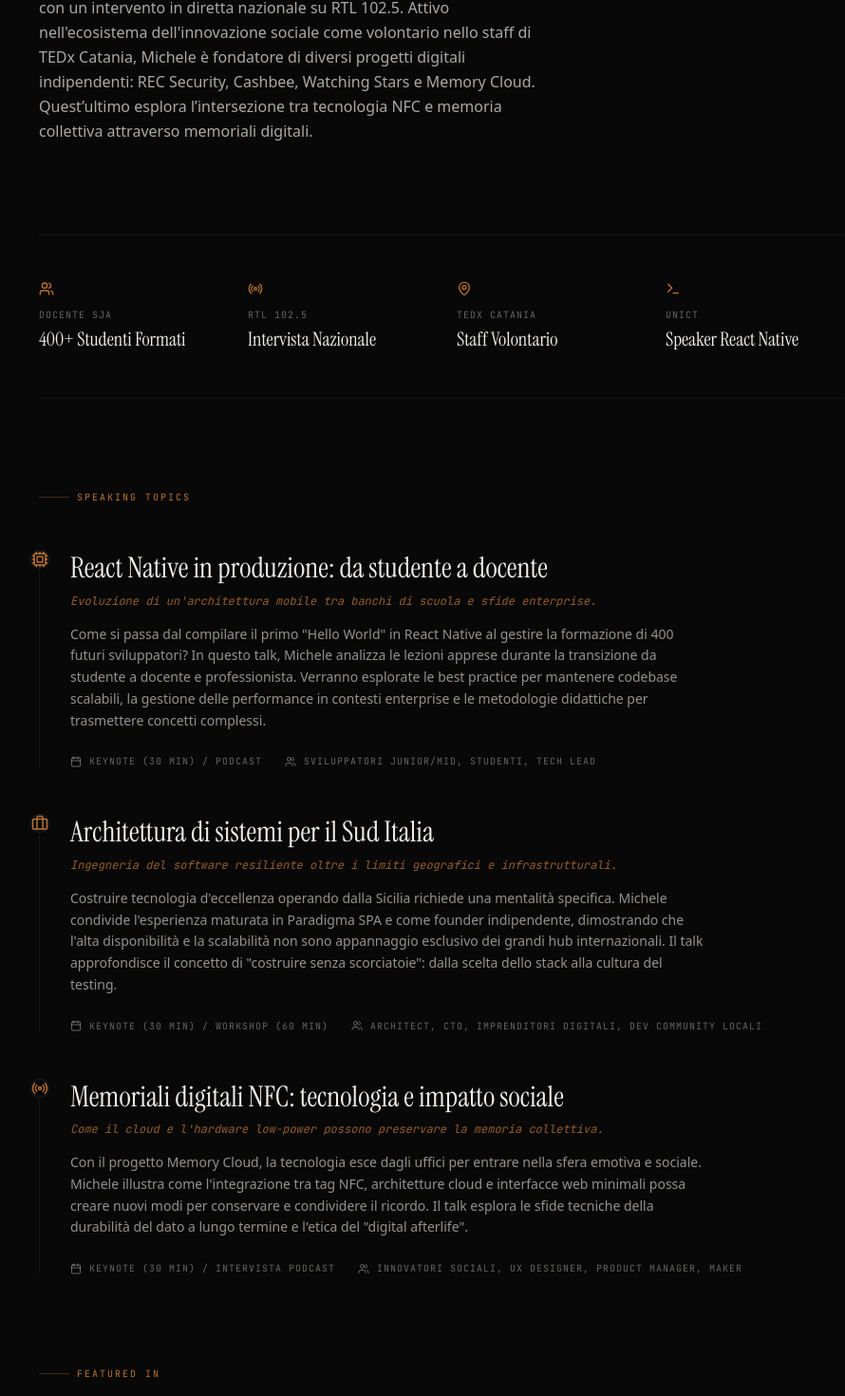
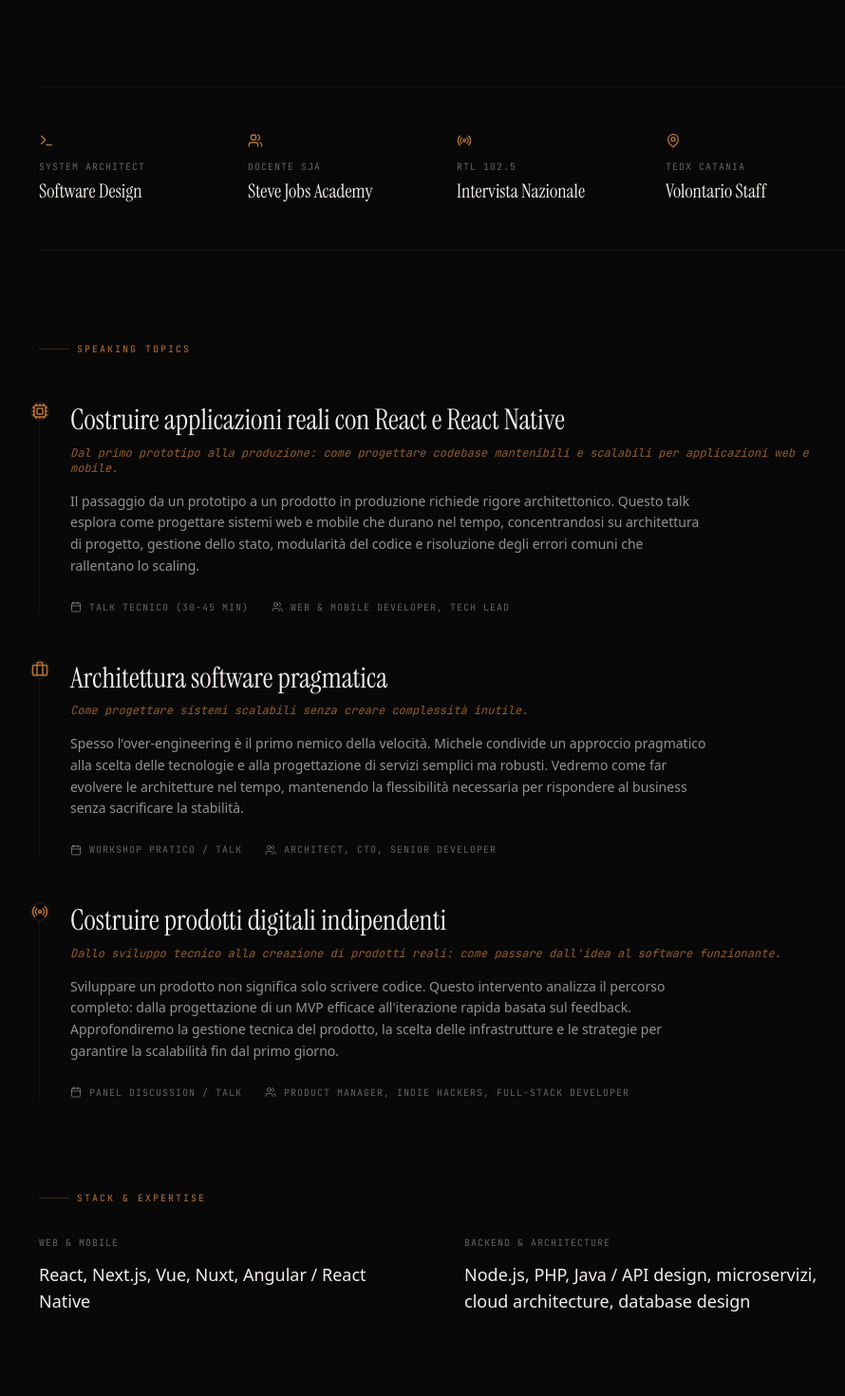
Before and after one commit to Flame0510/micheletornello.com, a Next.js app: page /speaker in a window 1280 px wide. Shown: the part 1178-2648 px from the top of the page at 95% size, without its empty margins (175-1065 px from the left). Built offline with nearby package versions, Linux system fonts and the light colour scheme.

Commit message:
feat: update speaker page + skills with approved media kit

```diff
--- a/src/app/page.tsx
+++ b/src/app/page.tsx
@@ -68,10 +68,10 @@ export default function HomePage() {
   const [isMenuOpen, setIsMenuOpen] = useState(false);
 
   const statusRows = [
-    { label: '3+ anni produzione', state: 'VERIFIED' },
-    { label: '400+ dev formati', state: 'CONFIRMED' },
-    { label: '4 sistemi live', state: 'ACTIVE' },
-    { label: '<50ms target', state: 'ON TARGET' },
+    { label: 'System Architect', state: 'VERIFIED' },
+    { label: 'Docente SJA', state: 'CONFIRMED' },
+    { label: 'Intervistato RTL 102.5', state: 'ACTIVE' },
+    { label: 'Founder Indipendente', state: 'ON TARGET' },
   ];
 
   const timeline = [
@@ -386,18 +386,18 @@ export default function HomePage() {
           <div className="svcGrid">
             <div className="svcCol">
               <p className="svcCode">[SVC-01]</p>
-              <p className="svcTitle">ARCHITETTURA</p>
-              <p className="svcBody">Sistemi scalabili, microservizi, infrastruttura cloud.</p>
+              <p className="svcTitle">WEB & MOBILE</p>
+              <p className="svcBody">React, Next.js, Vue, Nuxt, Angular, React Native.</p>
             </div>
             <div className="svcCol">
               <p className="svcCode">[SVC-02]</p>
-              <p className="svcTitle">SVILUPPO</p>
-              <p className="svcBody">TypeScript, PHP, React, Next.js, API.</p>
+              <p className="svcTitle">BACKEND</p>
+              <p className="svcBody">Node.js, PHP, Java, API design, microservizi.</p>
             </div>
             <div className="svcCol">
               <p className="svcCode">[SVC-03]</p>
-              <p className="svcTitle">FORMAZIONE</p>
-              <p className="svcBody">SJA, 400+ studenti, Systems thinking.</p>
+              <p className="svcTitle">ARCHITECTURE</p>
+              <p className="svcBody">Cloud architecture, database design, scalability.</p>
             </div>
           </div>
 
--- a/src/app/speaker/page.tsx
+++ b/src/app/speaker/page.tsx
@@ -28,42 +28,42 @@ const mono = JetBrains_Mono({
 
 // Content
 const bio = {
-  short: "Michele Tornello, classe 2001, è System Architect, docente presso la Steve Jobs Academy e speaker specializzato in React Native. Già intervistato da RTL 102.5, coordina lo staff tecnico di TEDx Catania. Coniuga lo sviluppo di architetture scalabili per Paradigma SPA alla creazione di memoriali digitali e sistemi di sicurezza evoluti.",
-  long: "Nato a Catania nel 2001, Michele Tornello ha trasformato una passione precoce per il codice in un percorso professionale d’impatto. Formatosi alla Steve Jobs Academy (SJA), viene assunto a tempo indeterminato nel 2022 da Paradigma SPA, partner di Confindustria Catania, dove opera come System Architect su piattaforme web scalabili. La sua dedizione al trasferimento di competenze lo porta nel 2024 a tornare in SJA in veste di docente, formando oltre 400 studenti sulle moderne architetture software. Nello stesso anno, consolida la sua presenza nel circuito dello speaking come relatore su React Native presso l'Università di Catania e con un intervento in diretta nazionale su RTL 102.5. Attivo nell'ecosistema dell'innovazione sociale come volontario nello staff di TEDx Catania, Michele è fondatore di diversi progetti digitali indipendenti: REC Security, Cashbee, Watching Stars e Memory Cloud. Quest’ultimo esplora l’intersezione tra tecnologia NFC e memoria collettiva attraverso memoriali digitali."
+  short: "Michele Tornello è System Architect, sviluppatore full-stack e docente presso la Steve Jobs Academy. Lavora alla progettazione di architetture scalabili per applicazioni web e mobile e sviluppa prodotti digitali indipendenti. È stato intervistato da RTL 102.5 e partecipa attivamente alla community tecnologica italiana.",
+  long: "Michele Tornello è System Architect, sviluppatore full-stack e docente presso la Steve Jobs Academy. Si occupa della progettazione di architetture software scalabili e dello sviluppo di applicazioni web e mobile utilizzate in contesti reali.\n\nLavora con tecnologie moderne dell'ecosistema JavaScript come React, Next.js e React Native, oltre ad avere esperienza con Angular, Vue, Nuxt, PHP e Java. Parallelamente allo sviluppo professionale si dedica alla formazione di nuovi programmatori, contribuendo alla crescita della nuova generazione di sviluppatori.\n\nHa sviluppato diversi progetti digitali indipendenti e partecipa attivamente alla community tecnologica italiana. È stato intervistato da RTL 102.5 e ha collaborato come volontario con TEDx Catania."
 };
 
 const topics = [
   {
-    title: "React Native in produzione: da studente a docente",
-    subtitle: "Evoluzione di un'architettura mobile tra banchi di scuola e sfide enterprise.",
-    abstract: "Come si passa dal compilare il primo \"Hello World\" in React Native al gestire la formazione di 400 futuri sviluppatori? In questo talk, Michele analizza le lezioni apprese durante la transizione da studente a docente e professionista. Verranno esplorate le best practice per mantenere codebase scalabili, la gestione delle performance in contesti enterprise e le metodologie didattiche per trasmettere concetti complessi.",
-    format: "Keynote (30 min) / Podcast",
-    target: "Sviluppatori Junior/Mid, Studenti, Tech Lead",
+    title: "Costruire applicazioni reali con React e React Native",
+    subtitle: "Dal primo prototipo alla produzione: come progettare codebase mantenibili e scalabili per applicazioni web e mobile.",
+    abstract: "Il passaggio da un prototipo a un prodotto in produzione richiede rigore architettonico. Questo talk esplora come progettare sistemi web e mobile che durano nel tempo, concentrandosi su architettura di progetto, gestione dello stato, modularità del codice e risoluzione degli errori comuni che rallentano lo scaling.",
+    format: "Talk tecnico (30-45 min)",
+    target: "Web & Mobile Developer, Tech Lead",
     icon: <Cpu className="w-5 h-5" />
   },
   {
-    title: "Architettura di sistemi per il Sud Italia",
-    subtitle: "Ingegneria del software resiliente oltre i limiti geografici e infrastrutturali.",
-    abstract: "Costruire tecnologia d'eccellenza operando dalla Sicilia richiede una mentalità specifica. Michele condivide l'esperienza maturata in Paradigma SPA e come founder indipendente, dimostrando che l'alta disponibilità e la scalabilità non sono appannaggio esclusivo dei grandi hub internazionali. Il talk approfondisce il concetto di \"costruire senza scorciatoie\": dalla scelta dello stack alla cultura del testing.",
-    format: "Keynote (30 min) / Workshop (60 min)",
-    target: "Architect, CTO, Imprenditori digitali, Dev Community locali",
+    title: "Architettura software pragmatica",
+    subtitle: "Come progettare sistemi scalabili senza creare complessità inutile.",
+    abstract: "Spesso l'over-engineering è il primo nemico della velocità. Michele condivide un approccio pragmatico alla scelta delle tecnologie e alla progettazione di servizi semplici ma robusti. Vedremo come far evolvere le architetture nel tempo, mantenendo la flessibilità necessaria per rispondere al business senza sacrificare la stabilità.",
+    format: "Workshop pratico / Talk",
+    target: "Architect, CTO, Senior Developer",
     icon: <Briefcase className="w-5 h-5" />
   },
   {
-    title: "Memoriali digitali NFC: tecnologia e impatto sociale",
-    subtitle: "Come il cloud e l'hardware low-power possono preservare la memoria collettiva.",
-    abstract: "Con il progetto Memory Cloud, la tecnologia esce dagli uffici per entrare nella sfera emotiva e sociale. Michele illustra come l'integrazione tra tag NFC, architetture cloud e interfacce web minimali possa creare nuovi modi per conservare e condividere il ricordo. Il talk esplora le sfide tecniche della durabilità del dato a lungo termine e l'etica del \"digital afterlife\".",
-    format: "Keynote (30 min) / Intervista Podcast",
-    target: "Innovatori sociali, UX Designer, Product Manager, Maker",
+    title: "Costruire prodotti digitali indipendenti",
+    subtitle: "Dallo sviluppo tecnico alla creazione di prodotti reali: come passare dall'idea al software funzionante.",
+    abstract: "Sviluppare un prodotto non significa solo scrivere codice. Questo intervento analizza il percorso completo: dalla progettazione di un MVP efficace all'iterazione rapida basata sul feedback. Approfondiremo la gestione tecnica del prodotto, la scelta delle infrastrutture e le strategie per garantire la scalabilità fin dal primo giorno.",
+    format: "Panel discussion / Talk",
+    target: "Product Manager, Indie Hackers, Full-stack Developer",
     icon: <Radio className="w-5 h-5" />
   }
 ];
 
 const credentials = [
-  { label: "Docente SJA", detail: "400+ Studenti Formati", icon: <Users className="w-4 h-4" /> },
+  { label: "System Architect", detail: "Software Design", icon: <Terminal className="w-4 h-4" /> },
+  { label: "Docente SJA", detail: "Steve Jobs Academy", icon: <Users className="w-4 h-4" /> },
   { label: "RTL 102.5", detail: "Intervista Nazionale", icon: <Radio className="w-4 h-4" /> },
-  { label: "TEDx Catania", detail: "Staff Volontario", icon: <MapPin className="w-4 h-4" /> },
-  { label: "UniCT", detail: "Speaker React Native", icon: <Terminal className="w-4 h-4" /> }
+  { label: "TEDx Catania", detail: "Volontario Staff", icon: <MapPin className="w-4 h-4" /> }
 ];
 
 export default function SpeakerPage() {
@@ -92,7 +92,7 @@ export default function SpeakerPage() {
           </h1>
 
           <p className="font-mono text-sm md:text-base text-[#F2EDE8]/60 max-w-xl leading-relaxed">
-            System Architect, Docente e Speaker. Costruisco sistemi digitali resilienti con focus su React Native, Architetture Cloud e Impatto Sociale.
+            System Architect · Software Engineer · Tech Educator
           </p>
 
           <div className="flex flex-wrap gap-4 mt-10">
@@ -192,6 +192,23 @@ export default function SpeakerPage() {
           </div>
         </section>
 
+        {/* Technologies Section */}
+        <section className="mb-24">
+          <h2 className="font-mono text-[10px] uppercase tracking-[0.2em] text-[#B87333] mb-8 flex items-center gap-2">
+            <span className="w-8 h-[1px] bg-[#B87333]/30" /> Stack & Expertise
+          </h2>
+          <div className="grid grid-cols-1 md:grid-cols-2 gap-x-12 gap-y-8">
+            <div>
+              <h3 className="font-mono text-[10px] uppercase tracking-widest text-[#F2EDE8]/40 mb-3">Web & Mobile</h3>
+              <p className="text-lg">React, Next.js, Vue, Nuxt, Angular / React Native</p>
+            </div>
+            <div>
+              <h3 className="font-mono text-[10px] uppercase tracking-widest text-[#F2EDE8]/40 mb-3">Backend & Architecture</h3>
+              <p className="text-lg">Node.js, PHP, Java / API design, microservizi, cloud architecture, database design</p>
+            </div>
+          </div>
+        </section>
+
         {/* Past Media */}
         <section className="mb-24">
           <h2 className="font-mono text-[10px] uppercase tracking-[0.2em] text-[#B87333] mb-8 flex items-center gap-2">
```
